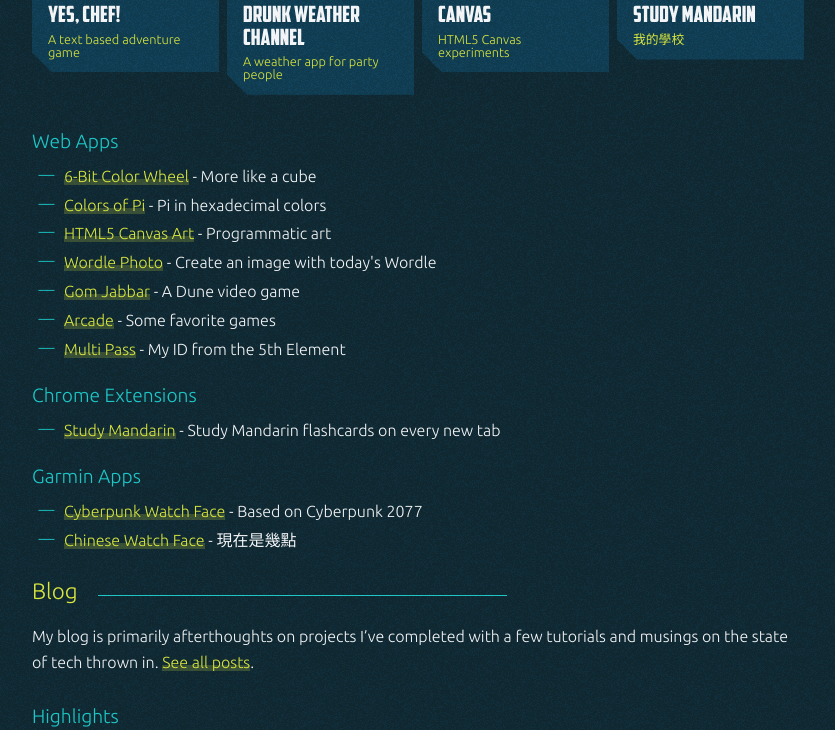
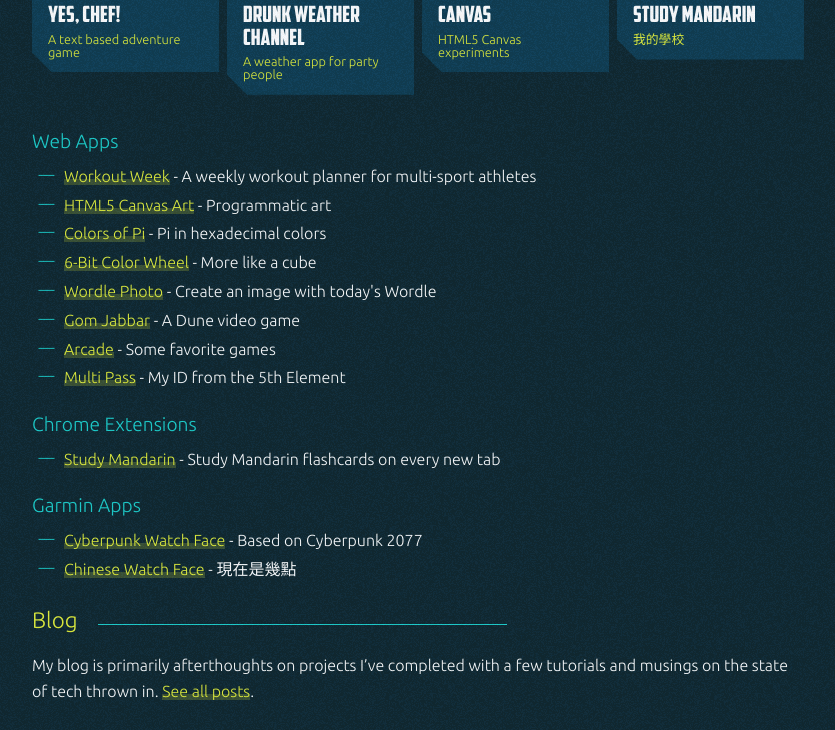
Before and after one commit to pjflanagan/pjflanagan.github.io, a Jekyll site: the page built from index.markdown, in a window 1280 px wide and 900 px high, scrolled down 585 px, cut to the strip 93-823 px from the top of the window. Shown: the whole strip, without its empty margins (222-1057 px from the left). Built offline with Jekyll 4.4.1, drawn with Linux system fonts in a browser that asks for light colours.

Commit message:
new workout week app

```diff
--- a/_data/web_apps.yml
+++ b/_data/web_apps.yml
@@ -1,18 +1,23 @@
 
-- name: 6-Bit Color Wheel
-  description: More like a cube
-  image: https://raw.githubusercontent.com/pjflanagan/6-bit-color-wheel/refs/heads/gh-pages/screenshot.png
-  url: http://flanny.app/6-bit-color-wheel/
+- name: Workout Week
+  description: A weekly workout planner for multi-sport athletes
+  image:
+  url: https://flanny.app/workout-week
+
+- name: HTML5 Canvas Art
+  description: Programmatic art
+  image: /assets/posts/2012/animations.png
+  url: https://flanny.app/HTML5Canvas/
 
 - name: Colors of Pi
   description: Pi in hexadecimal colors
   image: https://raw.githubusercontent.com/pjflanagan/colors-of-pi/gh-pages/src/img/social-tw.png
   url: https://flanny.app/colors-of-pi/
 
-- name: HTML5 Canvas Art
-  description: Programmatic art
-  image: /assets/posts/2012/animations.png
-  url: https://flanny.app/HTML5Canvas/
+- name: 6-Bit Color Wheel
+  description: More like a cube
+  image: https://raw.githubusercontent.com/pjflanagan/6-bit-color-wheel/refs/heads/gh-pages/screenshot.png
+  url: http://flanny.app/6-bit-color-wheel/
 
 - name: Wordle Photo
   description: Create an image with today's Wordle
```
